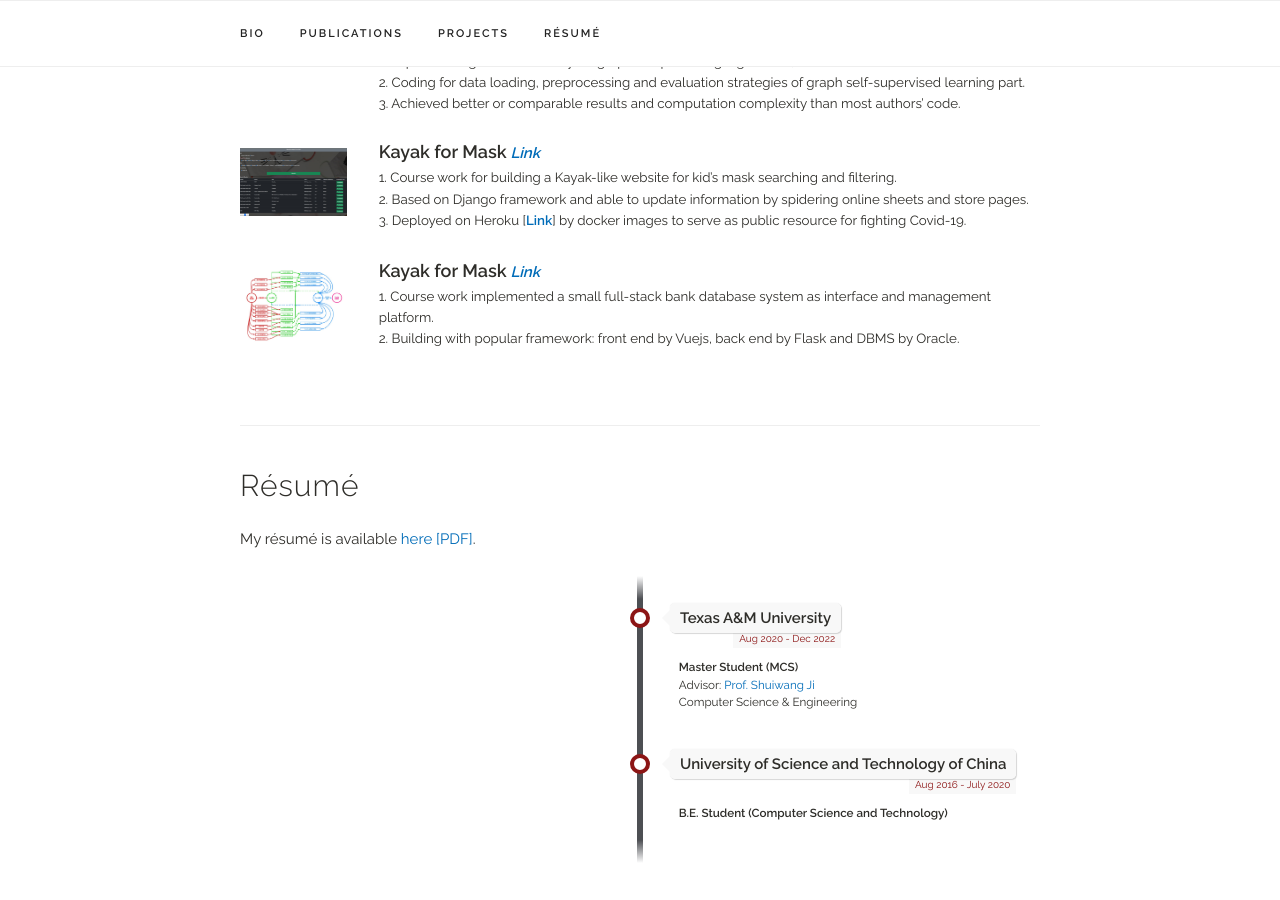
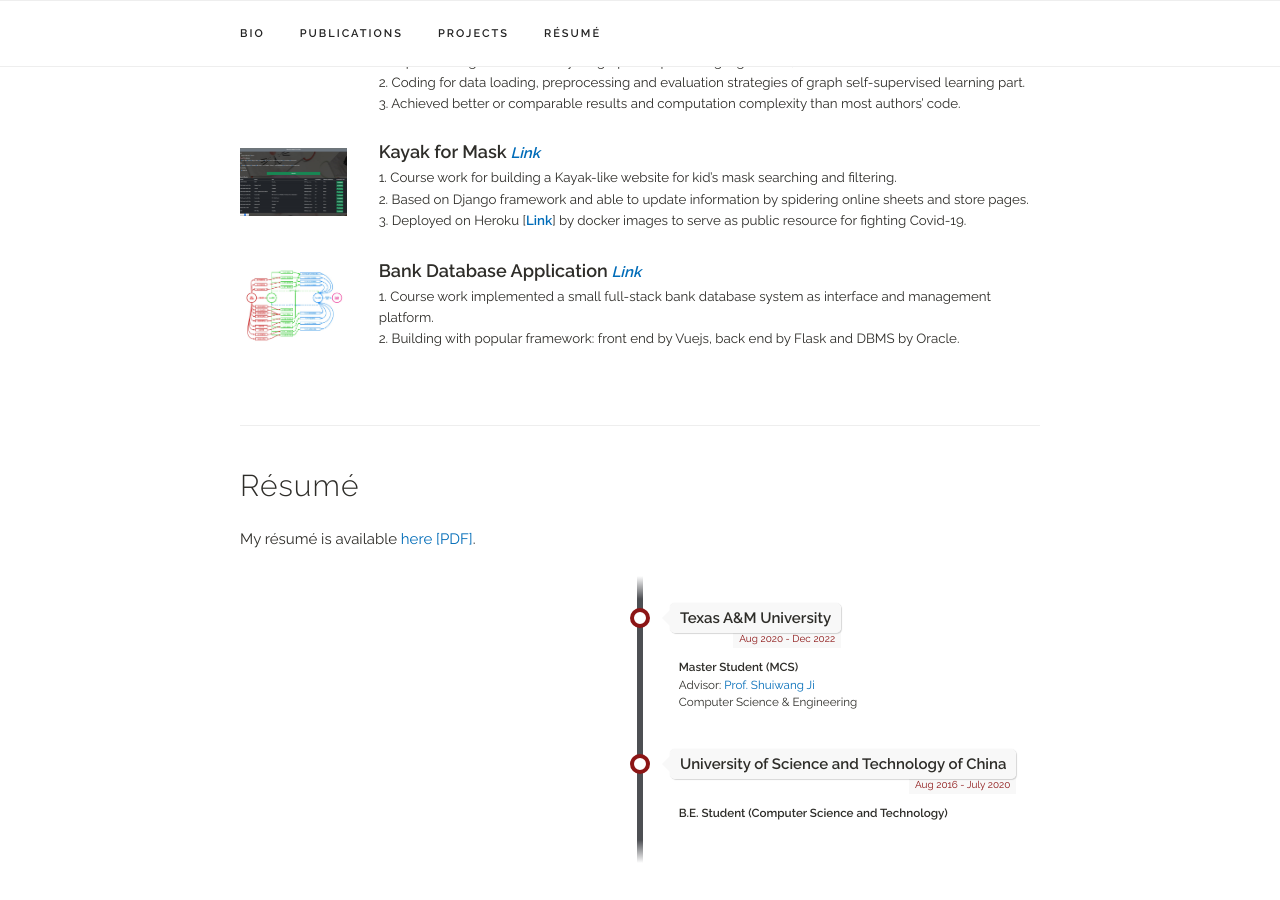
Before and after one commit to OrdinaryCrazy/OrdinaryCrazy.github.io, a Jekyll site: the page built from index.html, in a window 1280 px wide and 900 px high, scrolled down 1526 px. Built offline with Jekyll 4.4.1, drawn with Linux system fonts in a browser that asks for light colours; a style sheet for code colours, icons or effects is not loaded; grey boxes are pictures that could not be loaded.

Commit message:
fix name

```diff
--- a/_data/projects.yaml
+++ b/_data/projects.yaml
@@ -22,7 +22,7 @@ projects:
   description_3: "Deployed on Heroku [<a href='http://masklink.herokuapp.com/masklink/'><b>Link</b></a>] by docker images to serve as public resource for fighting Covid-19."
   img: "/assets/imgs/mask.jpg"
 
-- name: "Kayak for Mask"
+- name: "Bank Database Application"
   link: "https://github.com/OrdinaryCrazy/BankDatabaseApplication"
   description_1: "Course work implemented a small full-stack bank database system as interface and management platform."
   description_2: "Building with popular framework: front end by Vuejs, back end by Flask and DBMS by Oracle."
```
